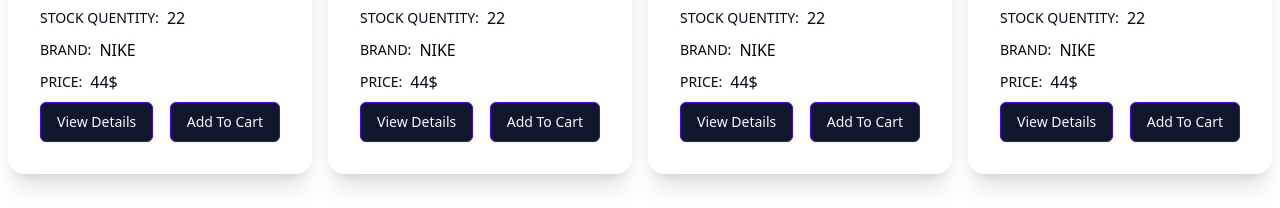
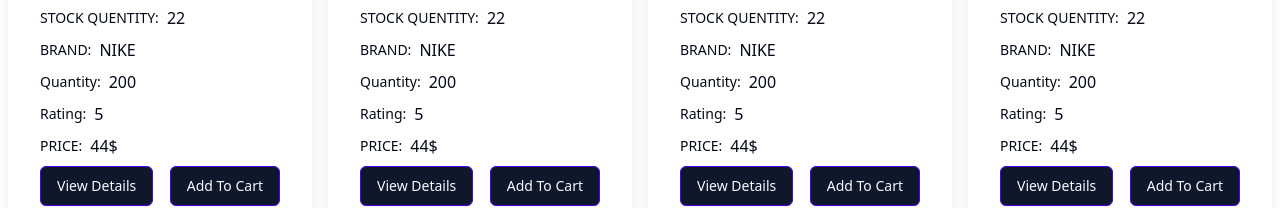
Before and after one commit to reshad21/sporting-goods, a React (Vite) app: page /allProducts in a window 1280 px wide. Shown: the part 450-658 px from the top of the page. Built offline with nearby package versions, Linux system fonts and the light colour scheme.

Commit message:
product api create

```diff
--- a/src/components/product/AddProductModal.tsx
+++ b/src/components/product/AddProductModal.tsx
@@ -27,6 +27,8 @@
   const [description, setdescription] = useState("");
   const [priority, setPriority] = useState("");
   const [brand, setBrand] = useState("");
+  const [quantity, setQuantity] = useState<number | null>(null);
+  const [rating, setRating] = useState<number | null>(null);
   const [price, setPrice] = useState<number | null>(null);
 
   const handleSubmit = (e: FormEvent) => {
@@ -37,6 +39,8 @@
       description,
       priority,
       brand,
+      quantity,
+      rating,
       price,
     };
     console.log(typeof productData.price);
@@ -126,6 +130,36 @@
               />
             </div>
             <div className="grid grid-cols-4 items-center gap-4">
+              <Label htmlFor="quantity" className="">
+                Quantity
+              </Label>
+              <Input
+                onBlur={(e) =>
+                  setQuantity(
+                    e.target.value ? parseFloat(e.target.value) : null
+                  )
+                }
+                id="quantity"
+                placeholder=""
+                required
+                className="col-span-3"
+              />
+            </div>
+            <div className="grid grid-cols-4 items-center gap-4">
+              <Label htmlFor="rating" className="">
+                Rating
+              </Label>
+              <Input
+                onBlur={(e) =>
+                  setRating(e.target.value ? parseFloat(e.target.value) : null)
+                }
+                id="rating"
+                placeholder=""
+                required
+                className="col-span-3"
+              />
+            </div>
+            <div className="grid grid-cols-4 items-center gap-4">
               <Label htmlFor="price" className="">
                 Price
               </Label>
--- a/src/components/ui/ProductCard.tsx
+++ b/src/components/ui/ProductCard.tsx
@@ -28,6 +28,14 @@
           <span>NIKE</span>
         </div>
         <div className="flex items-center gap-2">
+          <Label>Quantity:</Label>
+          <span>200</span>
+        </div>
+        <div className="flex items-center gap-2">
+          <Label>Rating:</Label>
+          <span>5</span>
+        </div>
+        <div className="flex items-center gap-2">
           <Label>PRICE:</Label>
           <span>44$</span>
         </div>
--- a/src/redux/api/baseApi.ts
+++ b/src/redux/api/baseApi.ts
@@ -0,0 +1,8 @@
+import { createApi, fetchBaseQuery } from "@reduxjs/toolkit/query/react";
+
+export const baseApi = createApi({
+    reducerPath: 'baseApi',
+    baseQuery: fetchBaseQuery({ baseUrl: 'http://localhost:5000' }),
+    tagTypes: ['sports'],
+    endpoints: () => ({}),
+});
--- a/src/redux/features/Product/productApi.ts
+++ b/src/redux/features/Product/productApi.ts
@@ -0,0 +1,19 @@
+import { baseApi } from "../../api/baseApi";
+
+const productApi = baseApi.injectEndpoints({
+    endpoints: (builder) => ({
+        addProducts: builder.mutation({
+            query: (data) => {
+                console.log("inside base api=>", data);
+                return {
+                    url: '/product',
+                    method: 'POST',
+                    body: data,
+                }
+            },
+            invalidatesTags: ['sports']
+        }),
+    }),
+});
+
+export const { useAddProductsMutation } = productApi;
--- a/src/redux/store.ts
+++ b/src/redux/store.ts
@@ -1,10 +1,15 @@
 import { configureStore } from "@reduxjs/toolkit";
+import { baseApi } from './api/baseApi';
 import cartReducer from "./features/Cart/CartSlice";
+
 
 export const store = configureStore({
   reducer: {
+    [baseApi.reducerPath]: baseApi.reducer,
     cart: cartReducer,
   },
+  middleware: (getDefaultMiddlewares) =>
+    getDefaultMiddlewares().concat(baseApi.middleware),
 });
 
 // Infer the `RootState` and `AppDispatch` types from the store itself
```
